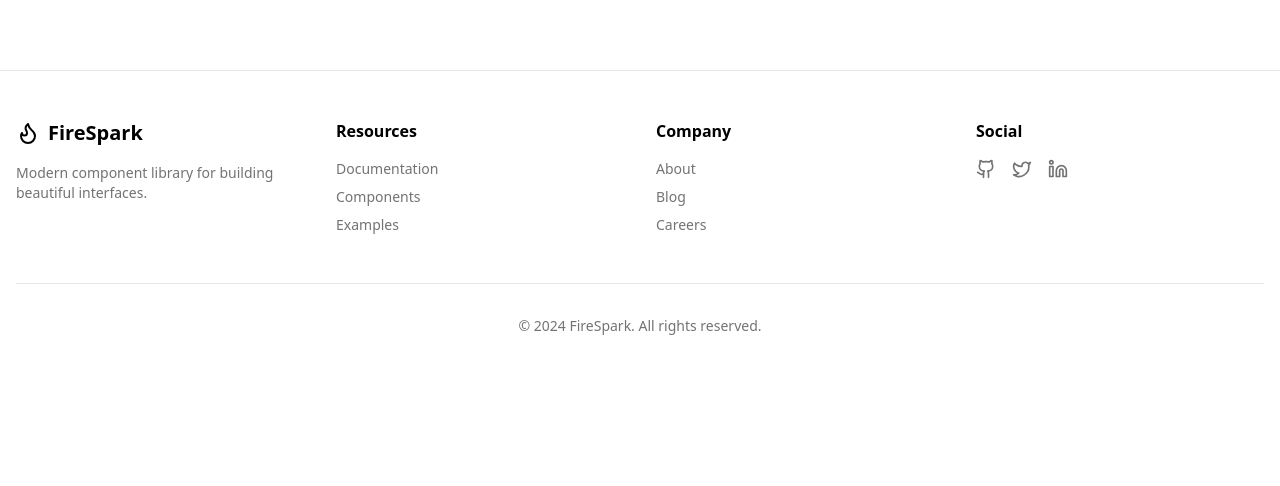
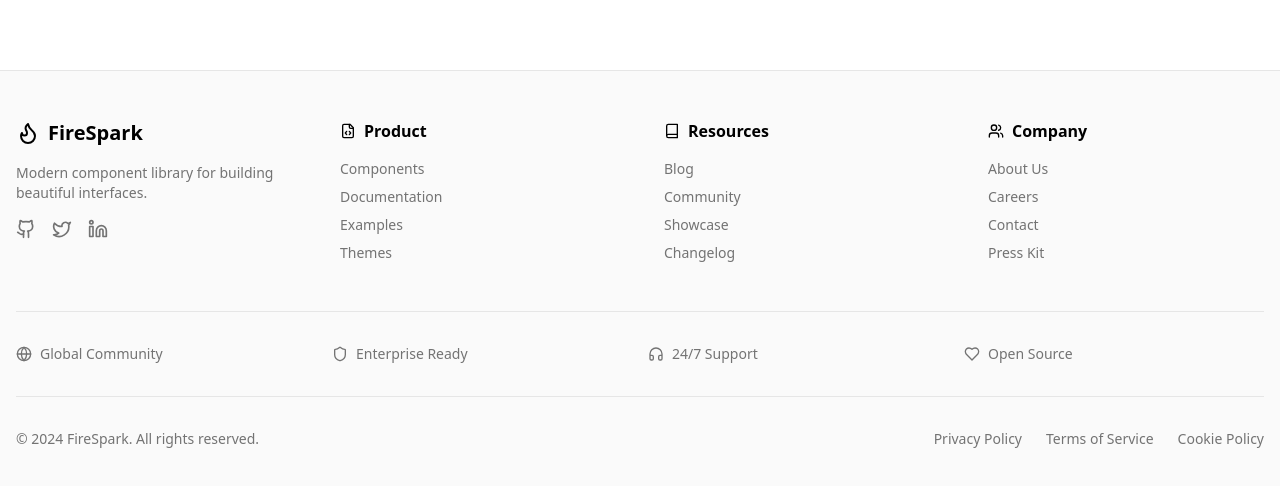
Before and after one commit to Simpleboi/FireSpark-website, a React (Vite) app: page / in a window 1280 px wide. Shown: the part 1838-2324 px from the top of the page. Before the commit the page ends 2222 px from the top, so only its background shows below. Built offline with nearby package versions, Linux system fonts and the light colour scheme.

Commit message:
Added a better footer and "meet the team" section

```diff
--- a/src/components/landing/AboutPage.tsx
+++ b/src/components/landing/AboutPage.tsx
@@ -11,6 +11,9 @@ import {
   Moon,
   Code2,
   Puzzle,
+  Github,
+  Twitter,
+  Linkedin,
 } from "lucide-react";
 
 const features = [
@@ -61,6 +64,53 @@ const features = [
     title: "Built on SparkCSS",
     description:
       "FireSpark is powered by SparkCSS, giving you access to advanced directives like @snippet, @apply, and design tokens. This means your components are not only reusable but also infinitely customizable.",
+  },
+];
+
+const developers = [
+  {
+    name: "Sarah Chen",
+    role: "Lead Developer",
+    image: "https://api.dicebear.com/7.x/avataaars/svg?seed=sarah",
+    bio: "Full-stack developer with a passion for building accessible and performant web applications.",
+    social: {
+      github: "https://github.com",
+      twitter: "https://twitter.com",
+      linkedin: "https://linkedin.com",
+    },
+  },
+  {
+    name: "Marcus Rodriguez",
+    role: "UI/UX Developer",
+    image: "https://api.dicebear.com/7.x/avataaars/svg?seed=marcus",
+    bio: "Designer turned developer, focusing on creating beautiful and intuitive user interfaces.",
+    social: {
+      github: "https://github.com",
+      twitter: "https://twitter.com",
+      linkedin: "https://linkedin.com",
+    },
+  },
+  {
+    name: "Aisha Patel",
+    role: "Core Developer",
+    image: "https://api.dicebear.com/7.x/avataaars/svg?seed=aisha",
+    bio: "Performance optimization specialist with expertise in building scalable component systems.",
+    social: {
+      github: "https://github.com",
+      twitter: "https://twitter.com",
+      linkedin: "https://linkedin.com",
+    },
+  },
+  {
+    name: "David Kim",
+    role: "Developer Advocate",
+    image: "https://api.dicebear.com/7.x/avataaars/svg?seed=david",
+    bio: "Community builder and educator, helping developers make the most of FireSpark.",
+    social: {
+      github: "https://github.com",
+      twitter: "https://twitter.com",
+      linkedin: "https://linkedin.com",
+    },
   },
 ];
 
@@ -117,8 +167,64 @@ const AboutPage = () => {
         </div>
       </div>
 
+      {/* Meet the Developers */}
+      <div className="container mx-auto px-4 py-24">
+        <div className="text-center mb-16">
+          <h2 className="text-3xl font-bold mb-4">Meet the Developers</h2>
+          <p className="text-xl text-muted-foreground max-w-2xl mx-auto">
+            Meet the talented team behind FireSpark, dedicated to creating the
+            best developer experience.
+          </p>
+        </div>
+        <div className="grid grid-cols-1 md:grid-cols-2 lg:grid-cols-4 gap-8 max-w-7xl mx-auto">
+          {developers.map((developer, index) => (
+            <div
+              key={index}
+              className="bg-background border rounded-lg p-6 text-center"
+            >
+              <img
+                src={developer.image}
+                alt={developer.name}
+                className="w-24 h-24 rounded-full mx-auto mb-4"
+              />
+              <h3 className="text-xl font-semibold mb-1">{developer.name}</h3>
+              <p className="text-sm text-primary mb-2">{developer.role}</p>
+              <p className="text-sm text-muted-foreground mb-4">
+                {developer.bio}
+              </p>
+              <div className="flex justify-center gap-4">
+                <a
+                  href={developer.social.github}
+                  className="text-muted-foreground hover:text-foreground transition-colors"
+                  target="_blank"
+                  rel="noopener noreferrer"
+                >
+                  <Github className="h-5 w-5" />
+                </a>
+                <a
+                  href={developer.social.twitter}
+                  className="text-muted-foreground hover:text-foreground transition-colors"
+                  target="_blank"
+                  rel="noopener noreferrer"
+                >
+                  <Twitter className="h-5 w-5" />
+                </a>
+                <a
+                  href={developer.social.linkedin}
+                  className="text-muted-foreground hover:text-foreground transition-colors"
+                  target="_blank"
+                  rel="noopener noreferrer"
+                >
+                  <Linkedin className="h-5 w-5" />
+                </a>
+              </div>
+            </div>
+          ))}
+        </div>
+      </div>
+
       {/* CTA Section */}
-      <div className="container mx-auto px-4 py-24 text-center">
+      <div className="container mx-auto px-4 py-24 text-center bg-muted/50">
         <h2 className="text-3xl font-bold mb-6">Ready to Get Started?</h2>
         <p className="text-xl text-muted-foreground mb-8 max-w-2xl mx-auto">
           Join thousands of developers building better interfaces with
--- a/src/components/landing/LandingPage.tsx
+++ b/src/components/landing/LandingPage.tsx
@@ -11,6 +11,15 @@ import {
   Twitter,
   Linkedin,
   Wrench,
+  Book,
+  FileCode,
+  Users,
+  Mail,
+  MessageSquare,
+  Heart,
+  Globe,
+  Headphones,
+  Shield,
 } from "lucide-react";
 
 const LandingPage = () => {
@@ -92,10 +101,11 @@ const LandingPage = () => {
       </div>
 
       {/* Footer */}
-      <footer className="border-t mt-24">
+      <footer className="bg-muted/50 border-t mt-24">
         <div className="container mx-auto px-4 py-12">
-          <div className="grid grid-cols-1 md:grid-cols-4 gap-8">
-            {/* Brand */}
+          {/* Top Footer Section */}
+          <div className="grid grid-cols-1 md:grid-cols-2 lg:grid-cols-4 gap-12 mb-12">
+            {/* Brand Section */}
             <div className="space-y-4">
               <div className="flex items-center gap-2">
                 <Flame className="h-6 w-6" />
@@ -104,97 +114,199 @@ const LandingPage = () => {
               <p className="text-sm text-muted-foreground">
                 Modern component library for building beautiful interfaces.
               </p>
+              <div className="flex gap-4">
+                <a
+                  href="https://github.com"
+                  className="text-muted-foreground hover:text-foreground transition-colors"
+                  target="_blank"
+                  rel="noopener noreferrer"
+                >
+                  <Github className="h-5 w-5" />
+                </a>
+                <a
+                  href="https://twitter.com"
+                  className="text-muted-foreground hover:text-foreground transition-colors"
+                  target="_blank"
+                  rel="noopener noreferrer"
+                >
+                  <Twitter className="h-5 w-5" />
+                </a>
+                <a
+                  href="https://linkedin.com"
+                  className="text-muted-foreground hover:text-foreground transition-colors"
+                  target="_blank"
+                  rel="noopener noreferrer"
+                >
+                  <Linkedin className="h-5 w-5" />
+                </a>
+              </div>
             </div>
 
-            {/* Resources */}
+            {/* Product Links */}
             <div className="space-y-4">
-              <h4 className="font-semibold">Resources</h4>
-              <ul className="space-y-2 text-sm text-muted-foreground">
+              <h4 className="font-semibold flex items-center gap-2">
+                <FileCode className="h-4 w-4" /> Product
+              </h4>
+              <ul className="space-y-2 text-sm">
+                <li>
+                  <a
+                    href="/components"
+                    className="text-muted-foreground hover:text-foreground transition-colors"
+                  >
+                    Components
+                  </a>
+                </li>
                 <li>
                   <a
                     href="/docs"
-                    className="hover:text-foreground transition-colors"
+                    className="text-muted-foreground hover:text-foreground transition-colors"
                   >
                     Documentation
                   </a>
                 </li>
                 <li>
                   <a
-                    href="/components"
-                    className="hover:text-foreground transition-colors"
+                    href="/examples"
+                    className="text-muted-foreground hover:text-foreground transition-colors"
                   >
-                    Components
+                    Examples
                   </a>
                 </li>
                 <li>
                   <a
-                    href="/examples"
-                    className="hover:text-foreground transition-colors"
+                    href="/themes"
+                    className="text-muted-foreground hover:text-foreground transition-colors"
                   >
-                    Examples
+                    Themes
                   </a>
                 </li>
               </ul>
             </div>
 
-            {/* Company */}
+            {/* Resources Links */}
             <div className="space-y-4">
-              <h4 className="font-semibold">Company</h4>
-              <ul className="space-y-2 text-sm text-muted-foreground">
-                <li>
-                  <a
-                    href="/about"
-                    className="hover:text-foreground transition-colors"
-                  >
-                    About
-                  </a>
-                </li>
+              <h4 className="font-semibold flex items-center gap-2">
+                <Book className="h-4 w-4" /> Resources
+              </h4>
+              <ul className="space-y-2 text-sm">
                 <li>
                   <a
                     href="/blog"
-                    className="hover:text-foreground transition-colors"
+                    className="text-muted-foreground hover:text-foreground transition-colors"
                   >
                     Blog
                   </a>
                 </li>
                 <li>
                   <a
-                    href="/careers"
-                    className="hover:text-foreground transition-colors"
+                    href="/community"
+                    className="text-muted-foreground hover:text-foreground transition-colors"
                   >
-                    Careers
+                    Community
+                  </a>
+                </li>
+                <li>
+                  <a
+                    href="/showcase"
+                    className="text-muted-foreground hover:text-foreground transition-colors"
+                  >
+                    Showcase
+                  </a>
+                </li>
+                <li>
+                  <a
+                    href="/changelog"
+                    className="text-muted-foreground hover:text-foreground transition-colors"
+                  >
+                    Changelog
                   </a>
                 </li>
               </ul>
             </div>
 
-            {/* Social */}
+            {/* Company Links */}
             <div className="space-y-4">
-              <h4 className="font-semibold">Social</h4>
-              <div className="flex gap-4">
+              <h4 className="font-semibold flex items-center gap-2">
+                <Users className="h-4 w-4" /> Company
+              </h4>
+              <ul className="space-y-2 text-sm">
+                <li>
                   <a
-                  href="https://github.com"
-                  className="hover:text-foreground transition-colors text-muted-foreground"
+                    href="/about"
+                    className="text-muted-foreground hover:text-foreground transition-colors"
                   >
-                  <Github className="h-5 w-5" />
+                    About Us
+                  </a>
+                </li>
+                <li>
+                  <a
+                    href="/careers"
+                    className="text-muted-foreground hover:text-foreground transition-colors"
+                  >
+                    Careers
+                  </a>
+                </li>
+                <li>
+                  <a
+                    href="/contact"
+                    className="text-muted-foreground hover:text-foreground transition-colors"
+                  >
+                    Contact
+                  </a>
+                </li>
+                <li>
+                  <a
+                    href="/press"
+                    className="text-muted-foreground hover:text-foreground transition-colors"
+                  >
+                    Press Kit
+                  </a>
+                </li>
+              </ul>
+            </div>
+          </div>
+
+          {/* Middle Footer Section - Features */}
+          <div className="grid grid-cols-2 md:grid-cols-4 gap-4 py-8 border-t border-b">
+            <div className="flex items-center gap-2 text-sm text-muted-foreground">
+              <Globe className="h-4 w-4" /> Global Community
+            </div>
+            <div className="flex items-center gap-2 text-sm text-muted-foreground">
+              <Shield className="h-4 w-4" /> Enterprise Ready
+            </div>
+            <div className="flex items-center gap-2 text-sm text-muted-foreground">
+              <Headphones className="h-4 w-4" /> 24/7 Support
+            </div>
+            <div className="flex items-center gap-2 text-sm text-muted-foreground">
+              <Heart className="h-4 w-4" /> Open Source
+            </div>
+          </div>
+
+          {/* Bottom Footer Section */}
+          <div className="pt-8 flex flex-col md:flex-row justify-between items-center gap-4">
+            <div className="text-sm text-muted-foreground">
+              © 2024 FireSpark. All rights reserved.
+            </div>
+            <div className="flex gap-6 text-sm">
+              <a
+                href="/privacy"
+                className="text-muted-foreground hover:text-foreground transition-colors"
+              >
+                Privacy Policy
               </a>
               <a
-                  href="https://twitter.com"
-                  className="hover:text-foreground transition-colors text-muted-foreground"
+                href="/terms"
+                className="text-muted-foreground hover:text-foreground transition-colors"
               >
-                  <Twitter className="h-5 w-5" />
+                Terms of Service
               </a>
               <a
-                  href="https://linkedin.com"
-                  className="hover:text-foreground transition-colors text-muted-foreground"
+                href="/cookies"
+                className="text-muted-foreground hover:text-foreground transition-colors"
               >
-                  <Linkedin className="h-5 w-5" />
+                Cookie Policy
               </a>
             </div>
-            </div>
-          </div>
-          <div className="border-t mt-12 pt-8 text-center text-sm text-muted-foreground">
-            © 2024 FireSpark. All rights reserved.
           </div>
         </div>
       </footer>
--- a/src/components/landing/Navigation.tsx
+++ b/src/components/landing/Navigation.tsx
@@ -12,6 +12,7 @@ const Navigation = () => {
     { href: "/docs", label: "Documentation" },
     { href: "/examples", label: "Examples" },
     { href: "/about", label: "About" },
+    { href: "/blog", label: "Blog" },
   ];
 
   return (
```
Lines whose indentation alone changed are shown as unchanged.
